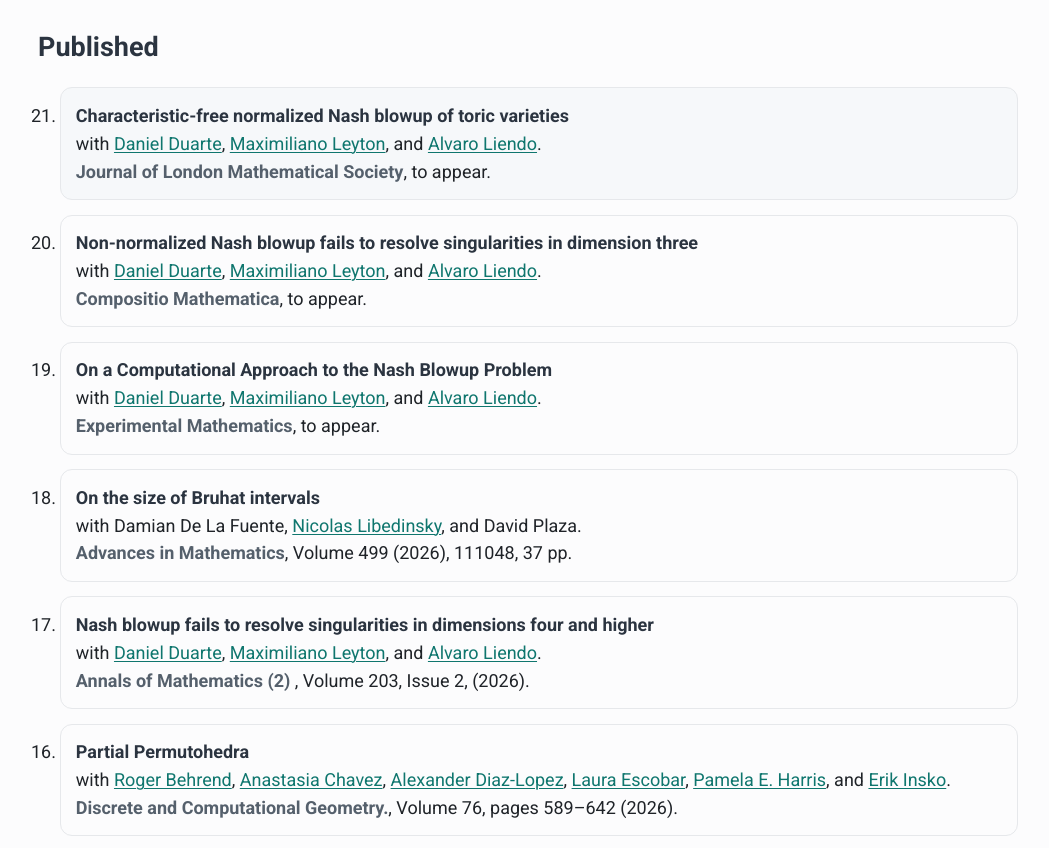
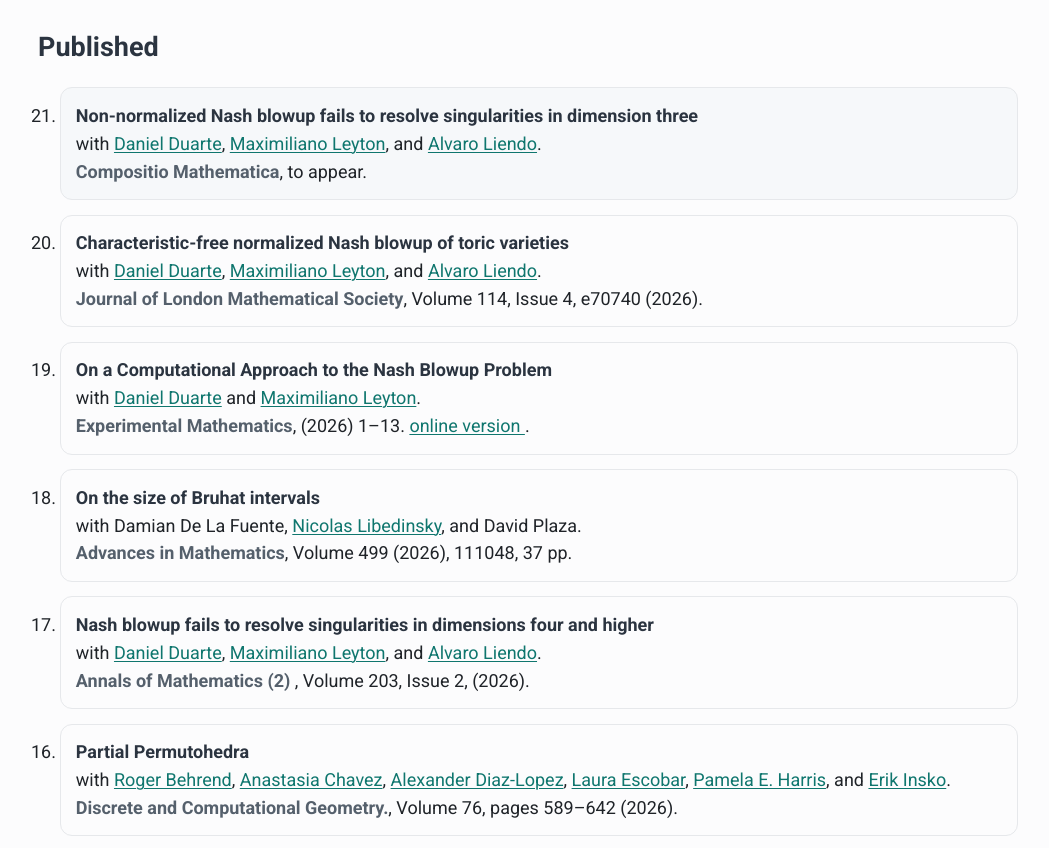
Before and after one commit to efecastillo/efecastillo.github.io, a plain HTML site: page research.html in a window 1280 px wide. Shown: the part 1075-1923 px from the top of the page, without its empty margins (112-1161 px from the left). Drawn offline with Linux system fonts and the light colour scheme.

Commit message:
updates to nash team

```diff
--- a/research.html
+++ b/research.html
@@ -68,25 +68,30 @@
     <div class="pubs">
         <h2>Published</h2>
         <ol reversed>
-            <li>
-                <a href="https://arxiv.org/abs/2501.09811" class="paper">Characteristic-free normalized Nash blowup of toric varieties</a><br>
-                with <a href="https://sites.google.com/view/daniel-duarte-uaz">Daniel Duarte</a>, <a href="http://inst-mat.utalca.cl/html/index.php/acerca-del-imafi/17-profesores/76-leyton-maximiliano">Maximiliano Leyton</a>, and <a href="http://inst-mat.utalca.cl/~aliendo/">Alvaro Liendo</a>. <br>
-								<b>Journal of London Mathematical Society</b>, to appear.
-            </li>
+					 <li>
+								<a href="https://arxiv.org/abs/2406.09943" class="paper">Non-normalized Nash blowup fails to resolve singularities in dimension three</a><br>
+								with <a href="https://sites.google.com/view/daniel-duarte/">Daniel Duarte</a>,
+								<a href="https://inst-mat.utalca.cl/maximiliano-leyton/">Maximiliano Leyton</a>,
+								and <a href="https://inst-mat.utalca.cl/alvaro-liendo/">Alvaro Liendo</a>.<br>
+								<b>Compositio Mathematica</b>, to appear.
+	   			 </li>
 
-            <li>
-                <a href="https://arxiv.org/abs/2511.01772" class="paper">Non-normalized Nash blowup fails to resolve singularities in dimension three</a><br>
-                with <a href="https://sites.google.com/view/daniel-duarte-uaz">Daniel Duarte</a>, <a href="http://inst-mat.utalca.cl/html/index.php/acerca-del-imafi/17-profesores/76-leyton-maximiliano">Maximiliano Leyton</a>, and <a href="http://inst-mat.utalca.cl/~aliendo/">Alvaro Liendo</a>. <br>
-								<b>Compositio Mathematica</b>, to appear.
-            </li>
+					 <li>
+								<a href="https://arxiv.org/abs/2505.20654" class="paper">Characteristic-free normalized Nash blowup of toric varieties</a><br>
+								with <a href="https://sites.google.com/view/daniel-duarte/">Daniel Duarte</a>,
+								<a href="https://inst-mat.utalca.cl/maximiliano-leyton/">Maximiliano Leyton</a>,
+								and <a href="https://inst-mat.utalca.cl/alvaro-liendo/">Alvaro Liendo</a>.<br>
+								<b>Journal of London Mathematical Society</b>, Volume 114, Issue 4, e70740 (2026).
+					 </li>
 
-            <li>
-                <a href="https://arxiv.org/abs/2511.17862" class="paper">On a Computational Approach to the Nash Blowup Problem</a><br>
-								with <a href="https://sites.google.com/view/daniel-duarte-uaz">Daniel Duarte</a>, <a href="http://inst-mat.utalca.cl/html/index.php/acerca-del-imafi/17-profesores/76-leyton-maximiliano">Maximiliano Leyton</a>, and <a href="http://inst-mat.utalca.cl/~aliendo/">Alvaro Liendo</a>. <br>
-								<b>Experimental Mathematics</b>, to appear.
-            </li>
+					 <li>
+								<a href="https://arxiv.org/abs/2501.00358" class="paper">On a Computational Approach to the Nash Blowup Problem</a><br>
+								with <a href="https://sites.google.com/view/daniel-duarte/">Daniel Duarte</a>
+								and <a href="https://inst-mat.utalca.cl/maximiliano-leyton/">Maximiliano Leyton</a>.<br>
+								<b>Experimental Mathematics</b>, (2026) 1–13. <a href="https://doi.org/10.1080/10586458.2026.2736672"> online version </a>.
+							</li>
 
-            <li>
+           <li>
                 <a href="https://arxiv.org/abs/2309.08539" class="paper">On the size of Bruhat intervals</a><br>
 								with Damian De La Fuente, <a href="https://nicolaslibedinsky.cl/">Nicolas Libedinsky</a>, and David Plaza. <br>
                 <b>Advances in Mathematics</b>, Volume 499 (2026), 111048, 37 pp.
```
